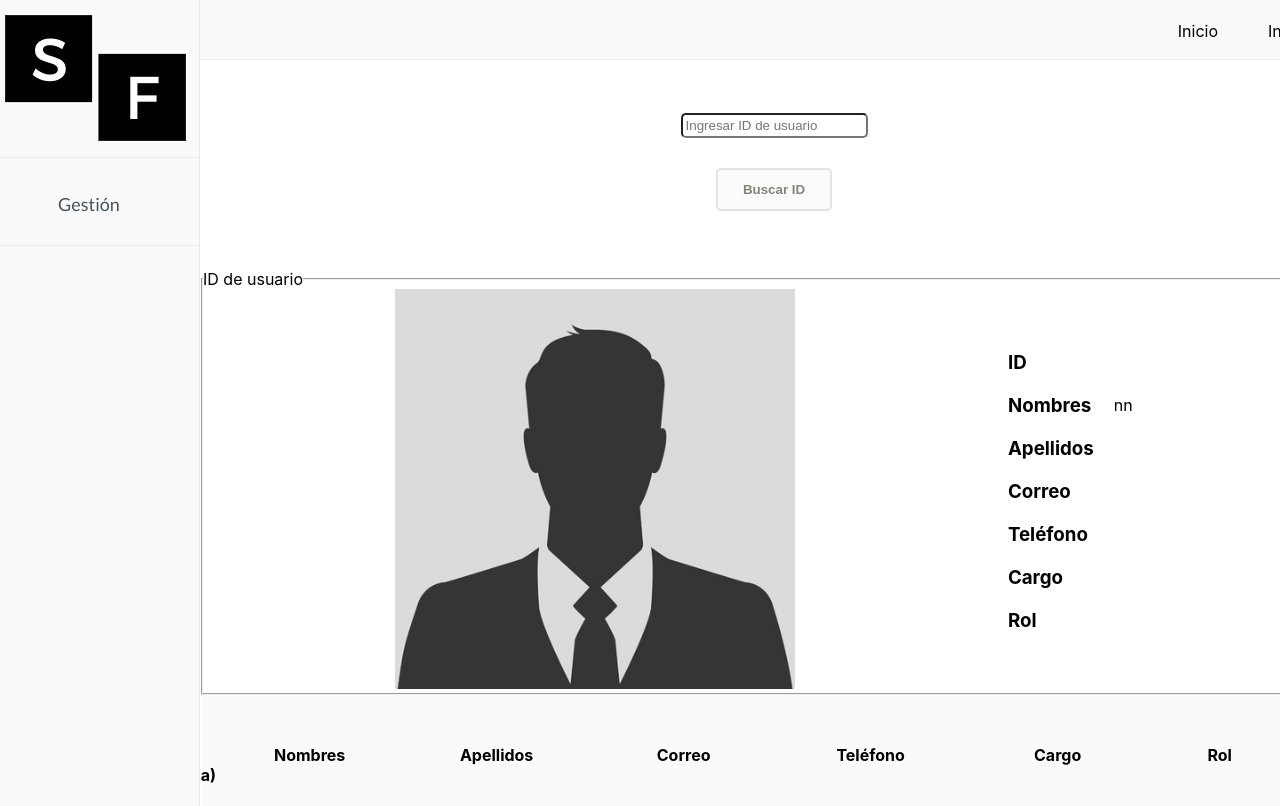
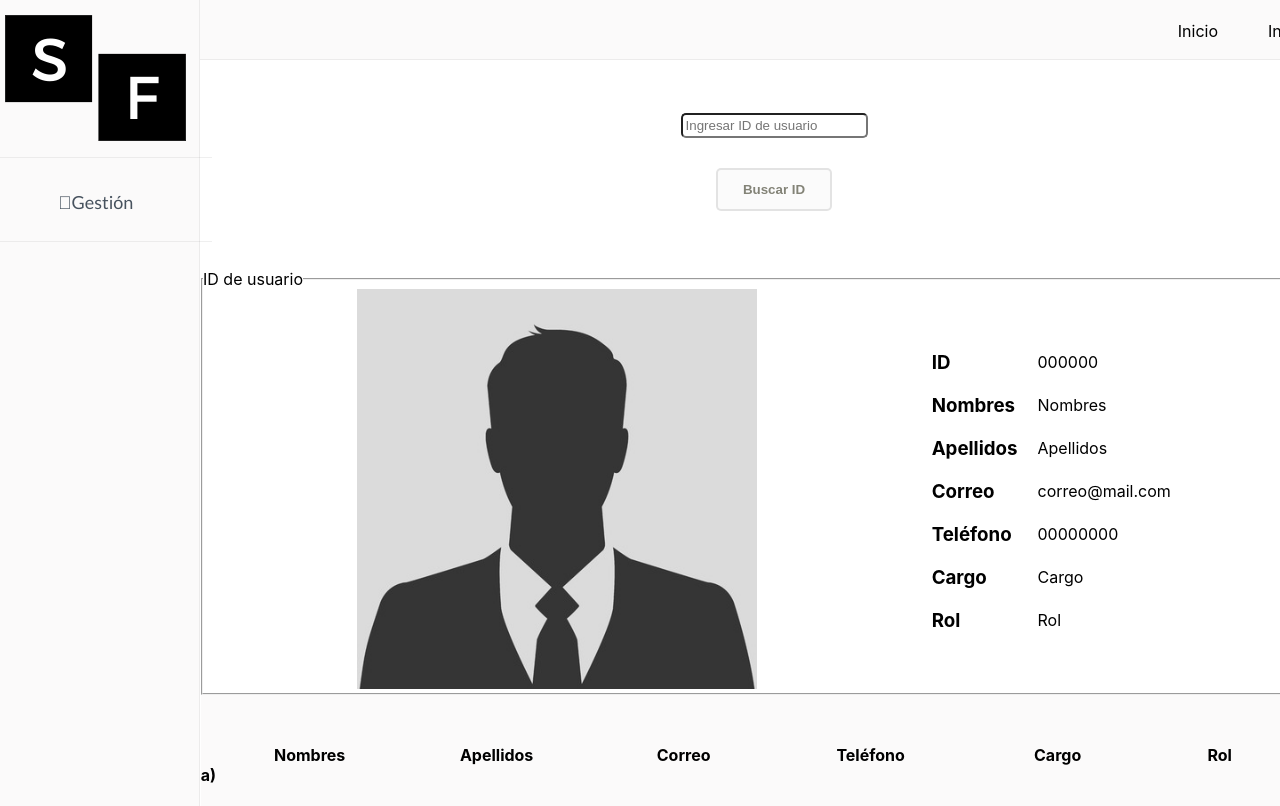
Before and after one commit to johiny/Sell_In_A_Flash, a React (Create React App) app: page /InterfazGestionUsuarios/Administrador in a window 1280 px wide. Shown: the top 806 px of the page. Built offline with nearby package versions, Linux system fonts and the light colour scheme.

Commit message:
icono a gestión en sidebar

```diff
--- a/src/components/NavBars.jsx
+++ b/src/components/NavBars.jsx
@@ -15,7 +15,7 @@ const NavBars = () => {
         <div id="leftbar">
             <Link to="/index"><img id="logo" src={Logo} alt="logo SF"></img></Link>
             <ul id="leftbar_links">
-            <Link to="/InterfazGestionUsuarios/Administrador"><li>Gestión</li></Link>
+            <Link to="/InterfazGestionUsuarios/Administrador"><li className="far fa-address-card">Gestión</li></Link>
             </ul>
         </div>
     </header>
--- a/src/pages/InterfazGestionUsuarios/UserdataAD.jsx
+++ b/src/pages/InterfazGestionUsuarios/UserdataAD.jsx
@@ -2,30 +2,43 @@ import imagenn from "media/nn.jpg";
 import { ToastContainer, toast } from "react-toastify";
 import 'react-toastify/dist/ReactToastify.css';
 import 'styles/stylegu.css';
-import React, { useEffect, useState } from "react";
+import React, { useEffect, useState, useRef } from "react";
 
 
 
 const UserdataAD = () =>{
 
-    const [idnum, setIdnum] = useState('');
-    const [nombre, setNombre] = useState('nn');
-    const [apellidos, setApellidos] = useState('');
-    const [correo, setCorreo] = useState('');
-    const [telefono, setTelefono] = useState('');
-    const [cargo, setCargo] = useState('');
-    const [rol, setRol] = useState('');
-    const [estado, setEstado] = useState('');
+    const [idnum, setIdnum] = useState('000000');
+    const [nombre, setNombre] = useState('Nombres');
+    const [apellidos, setApellidos] = useState('Apellidos');
+    const [correo, setCorreo] = useState('correo@mail.com');
+    const [telefono, setTelefono] = useState('00000000');
+    const [cargo, setCargo] = useState('Cargo');
+    const [rol, setRol] = useState('Rol');
+    const [estado, setEstado] = useState('Autorizado');
+
+    const formAdmingu = useRef(null);
+
+//    const enviarAlBackendgu = () => {console.log('Id: ',idnum, ' nombre: ', nombre, ' apellidos: ', apellidos, ' correo: ', correo, ' telefono: ', telefono, ' cargo: ', cargo, ' rol: ', rol, ' estado: ', estado );
+//    toast.success(`datos de usuario con ID: ${idnum} actualizados`);}
+
+    const submitFormAdmingu = (e) => {
+        e.preventDefault();
+        const fd = new FormData(formAdmingu.current);
+        fd.forEach((value,key) => {
+            console.log(key, value)
+        });
+        console.log("datos del form enviados");
+    }
 
 
-    const enviarAlBackendgu = () => {console.log('Id: ',idnum, ' nombre: ', nombre, ' apellidos: ', apellidos, ' correo: ', correo, ' telefono: ', telefono, ' cargo: ', cargo, ' rol: ', rol, ' estado: ', estado );
-    toast.success(`datos de usuario con ID: ${idnum} actualizados`);}
 
     const listaUsuarios = [
         {
 
         }
     ];
+
 
     return(
         <>
@@ -85,7 +98,9 @@ const UserdataAD = () =>{
                 <form
                 className = "tabus1"
                 cellpadding="50"
-                cellspacing="20">
+                cellspacing="20"
+                ref={formAdmingu}
+                onSubmit={submitFormAdmingu}>
                     <tr>
                         <th > Id. (Cédula) </th>
                         <th > Nombres </th>
@@ -104,61 +119,62 @@ const UserdataAD = () =>{
                                 {idnum}
                             </td>
                             <td >
-                                Juan Esteban
+                                {nombre}
                             </td>
                             <td >
-                                Orozco Botero
+                                {apellidos}
                             </td>
                             <td >
-                                jeorozcob@gmail.com
+                                {correo}
                             </td>
                             <td >
-                                3007041800
+                                {telefono}
                             </td>
                             <td >
-                                Secretario
+                                {cargo}
                             </td>
                             <td >
-                                Ejecutivo
+                                {rol}
                             </td>
                             <td >
-                                Autorizado
+                                {estado}
                             </td>
                         </tr>
                         <tr>
                             <td>{idnum}</td>
                             <td><input
-                            onChange={(e) => {setNombre(e.target.value);}}
+
                             placeholder='Nombre'
                             name='nombre'
                             type='text'/>
                             </td>
                             <td><input
-                            onChange={(e) => {setApellidos(e.target.value);}}
+
                             placeholder='Apellidos'
                             name='apellidos'
                             type='text'/></td>
                             <td><input
-                            onChange={(e) => {setCorreo(e.target.value);}}
+
                             placeholder='Correo'
                             name='correo'
                             type='email'/></td>
                             <td><input
-                            onChange={(e) => {setTelefono(e.target.value);}}
+
                             placeholder='Telefono'
                             name='telefono'
                             type='number'/></td>
                             <td><input
-                            onChange={(e) => {setCargo(e.target.value);}}
+
                             placeholder='Cargo'
                             name='cargo'
                             type='text'/></td>
                             <td><select
                             value={rol}
-                            onChange={(e) => {setRol(e.target.value);}}
+
                             type="text"
                             name="rol"
                             placeholder="Rol del sistema">
+
                                 <option
                                 value="vendedor">
                                     Vendedor
@@ -184,7 +200,7 @@ const UserdataAD = () =>{
                             </select></td>
                             <td><select
                             value={estado}
-                            onChange={(e) => {setEstado(e.target.value);}}
+
                             type="text"
                             name="estado"
                             placeholder="Estado...">
@@ -207,13 +223,12 @@ const UserdataAD = () =>{
                     </tbody>
                     <div className = "botonActualizar">
                         <button
-                onClick={() => {enviarAlBackendgu();
-                prompt(`Colocar password actual `)}}
+//                        onClick={() => {enviarAlBackendgu();}}
                         className="mainguButton"
                         type="submit" >
                             Actualizar Datos
                         </button>
-                <ToastContainer position= 'bottom-center' autoClose = {5000}/>
+                        <ToastContainer position= 'bottom-center' autoClose = {2000}/>
                     </div>
                 </form>
             </div>
```
Lines whose indentation alone changed are shown as unchanged.
